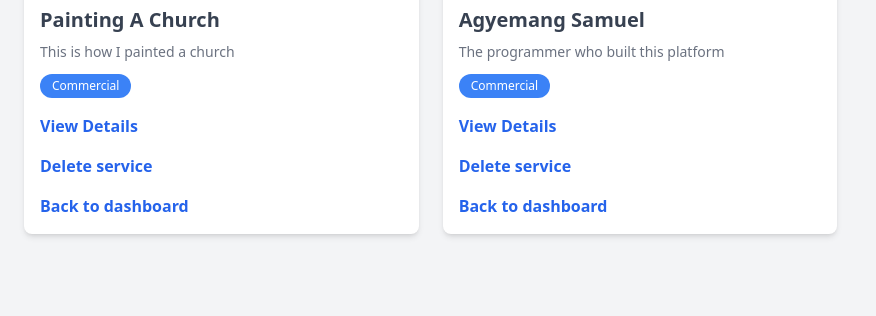
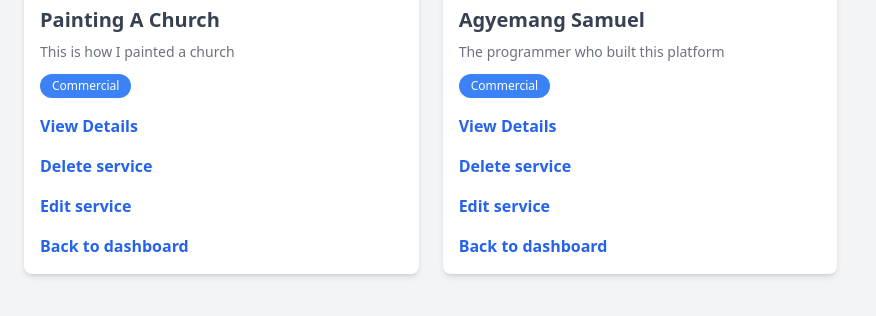
Before and after one commit to agyesam12/painting-site, a Django app: page /DisplayService/ in a window 1280 px wide. Shown: the part 302-618 px from the top of the page, without its empty margins (0-876 px from the left). Run offline with Django 5.2, Linux system fonts and the light colour scheme; a user stored in the database is signed in; data comes from the database, SQL or seed files in the repository; parts of the project's set-up code (start-up, migrations or seed data) failed here and were passed over; some libraries are stand-ins or nearby versions.

Commit message:
updated the service list template file

```diff
--- a/paint/templates/service_lists.html
+++ b/paint/templates/service_lists.html
@@ -21,6 +21,7 @@
                     <a href="{% url 'service_detail' service.service_id %}" class="block text-blue-600 mt-4 font-semibold hover:underline">View Details</a>
                     {% if request.user.is_authenticated %}
                     <a href="{% url 'delete_service' service.service_id %}" class="block text-blue-600 mt-4 font-semibold hover:underline">Delete service</a>
+                    <a href="{% url 'update_service' service.service_id %}" class="block text-blue-600 mt-4 font-semibold hover:underline">Edit service</a>
                     {% endif %}
                     {% if request.user.is_authenticated %}
                     <a href="{% url 'admin_dashboard'  %}" class="block text-blue-600 mt-4 font-semibold hover:underline">Back to dashboard</a>
```
